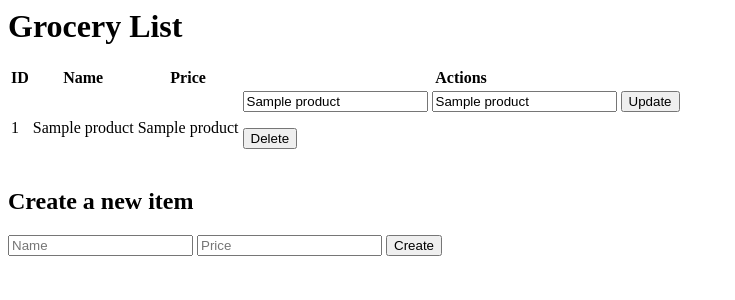
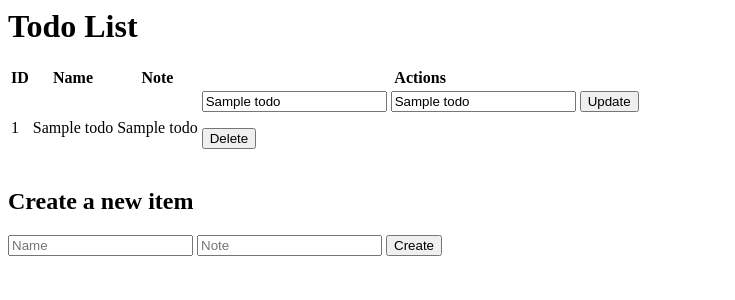
Before and after one commit to apruitt13/Flask-PostgreSQL, a Flask app: page / in a window 1280 px wide. Shown: the top 300 px of the page, without its empty margins (0-735 px from the left). Run offline with Flask 3, Linux system fonts and the light colour scheme; a database or web service that is not in the repository returns one stand-in record (values such as "Sample title"); some libraries are stand-ins or nearby versions.

Commit message:
Changed to a todo list, adding readme.

```diff
--- a/app.py
+++ b/app.py
@@ -13,16 +13,16 @@ conn = psycopg2.connect(database='flask_db',
 cur = conn.cursor()
 
 # if you already have any table or not it doesn't matter
-# will create a products table for you.
+# will create a todo table for you.
 
 cur.execute(
-    '''CREATE TABLE IF NOT EXISTS products (id serial
-    PRIMARY KEY, name varchar(100), price float);''')
+    '''CREATE TABLE IF NOT EXISTS todo (id serial
+    PRIMARY KEY, name varchar(100), note text);''')
 
 # Insert some data into the table
 cur.execute(
-    '''INSERT INTO products (name, price) VALUES
-        ('Apple', 1.99), ('Orange', 0.99), ('Banana', 0.59);''')
+    '''INSERT INTO todo (name, note) VALUES
+        ('Update Resume', 'Make sure to add current job.'), ('Dishes', 'Finish by Friday'), ('Shopping', 'Prep for mom and dad');''')
 
 # Commit the changes
 conn.commit()
@@ -42,8 +42,8 @@ def index():
     # Create a cursor
     cur = conn.cursor()
 
-    # Select all products from the table
-    cur.execute('''Select * FROM products''')
+    # Select all todos from the table
+    cur.execute('''Select * FROM todo''')
 
     # Fetch the data
     data = cur.fetchall()
@@ -64,13 +64,13 @@ def create():
 
     # Get the data from the form
     name = request.form['name']
-    price = request.form['price']
+    note = request.form['note']
 
     # Insert the data into the table
     cur.execute(
-        '''INSERT INTO products \
-        (name, price) VALUES (%s, %s)''',
-        (name, price))
+        '''INSERT INTO todo \
+        (name, note) VALUES (%s, %s)''',
+        (name, note))
 
     # commit the changes
     conn.commit()
@@ -92,13 +92,13 @@ def update():
 
     # Get the data from the form
     name = request.form['name']
-    price = request.form['price']
+    note = request.form['note']
     id = request.form['id']
 
     # update the data in the table
     cur.execute(
-        '''UPDATE products SET name=%s,
-        price=%s WHERE id=%s''', (name, price, id))
+        '''UPDATE todo SET name=%s,
+        note=%s WHERE id=%s''', (name, note, id))
 
     # commit the changes
     conn.commit()
@@ -117,7 +117,7 @@ def delete():
     id = request.form['id']
 
     # Delete the data from the table
-    cur.execute('''DELETE FROM products WHERE id=%s''', (id,))
+    cur.execute('''DELETE FROM todo WHERE id=%s''', (id,))
 
     # commit the changes
     conn.commit()
--- a/templates/index.html
+++ b/templates/index.html
@@ -1,15 +1,15 @@
 <html>
     <head>
-        <title> Grocery List</title>
+        <title> Todo List</title>
     </head>
     <body>
-        <h1> Grocery List</h1>
+        <h1> Todo List</h1>
         <table>
             <thead>
                 <tr>
                     <th>ID</th>
                     <th>Name</th>
-                    <th>Price</th>
+                    <th>Note</th>
                     <th>Actions</th>
                 </tr>
             </thead>
@@ -23,7 +23,7 @@
                     <form action="/update" method="post">
                         <input type="hidden" name="id" value="{{ row[0] }}">
                         <input type="text" name="name" value="{{ row[1] }}">
-                        <input type="text" name="price" value="{{ row[2] }}">
+                        <input type="text" name="note" value="{{ row[2] }}">
                         <input type="submit" value="Update">
                     </form>
                     <form action="/delete" method="post">
@@ -38,7 +38,7 @@
         <h2>Create a new item</h2>
         <form action="/create" method="post">
             <input type="text" name="name" placeholder="Name">
-            <input type="text" name="price" placeholder="Price">
+            <input type="text" name="note" placeholder="Note">
             <input type="submit" value="Create">
         </form>
     </body>
```
Also changed, not shown: README.md.
